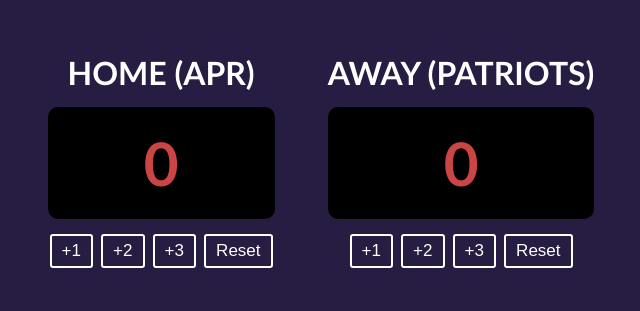
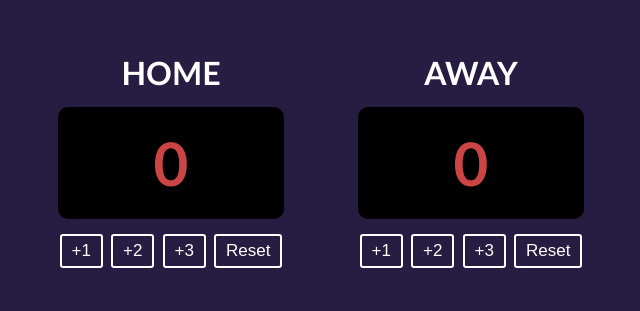
Before and after one commit to rwemakevin/BasketBall-scoreBoard, a plain HTML site: page index.html in a window 1280 px wide. Shown: the part 179-490 px from the top of the page, without its empty margins (319-959 px from the left). Drawn offline with Linux system fonts and the light colour scheme.

Commit message:
Update index.html
Removed APR and Patriots from the Headers. rolled Back to previous commits

```diff
--- a/index.html
+++ b/index.html
@@ -11,7 +11,7 @@
     <div class="container">
       <div class="flex-container">
         <div class="flex-item">
-          <h1>HOME (APR)</h1>
+          <h1>HOME</h1>
           <h2 id="homeCountParagraph">0</h2>
 
           <button onclick="count1Home()">+1</button>
@@ -20,7 +20,7 @@
           <button onclick="resetHome()">Reset</button>
         </div>
         <div class="flex-item">
-          <h1>AWAY (PATRIOTS)</h1>
+          <h1>AWAY</h1>
           <h2 id="guestCountParagraph">0</h2>
           <button onclick="count1Guest()">+1</button>
           <button onclick="count2Guest()">+2</button>
```
